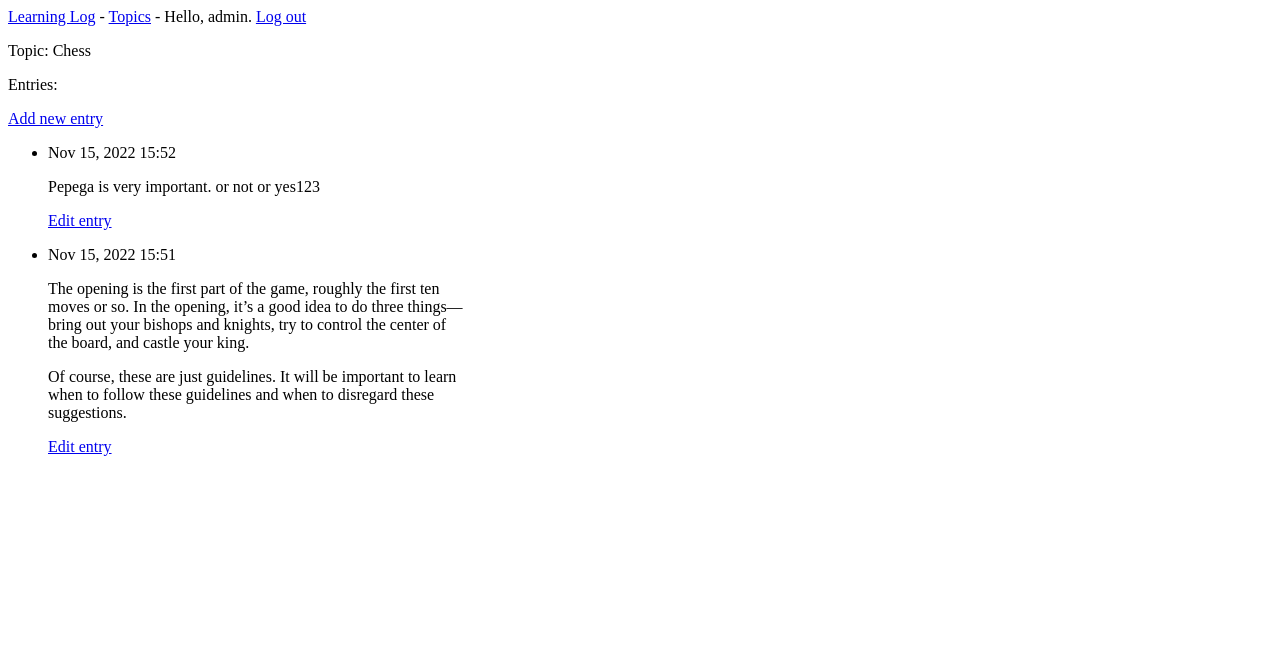
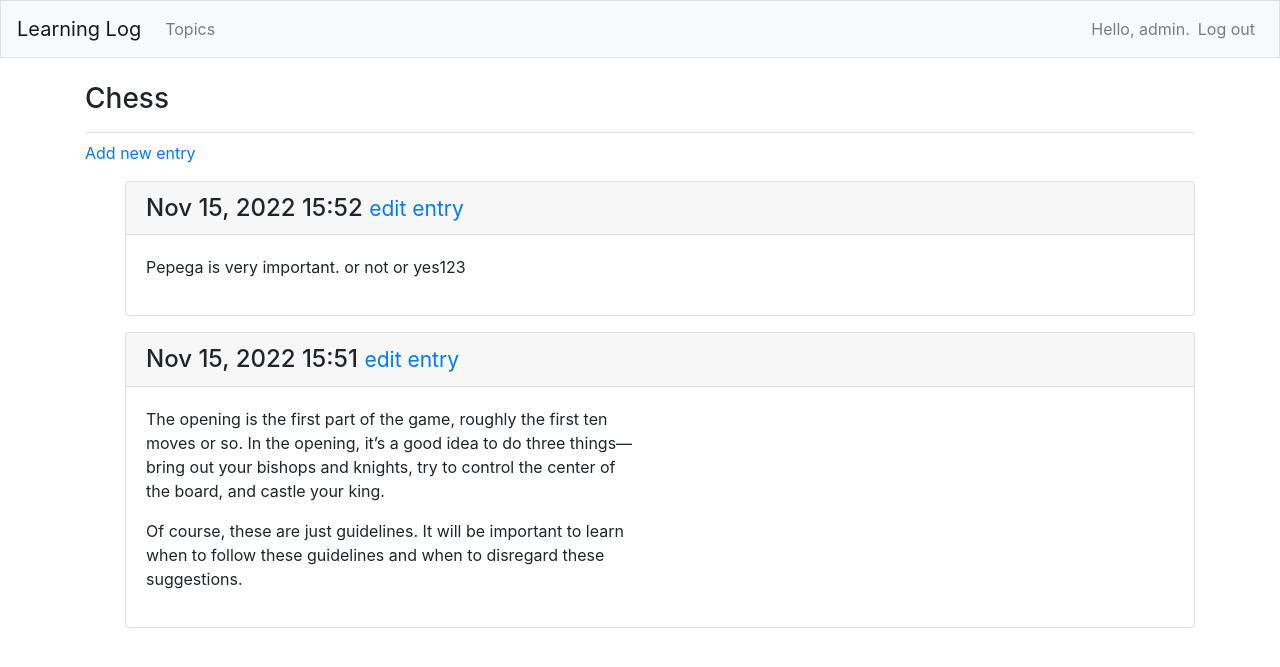
Before and after one commit to noidori/Learning_log, a Django app: page /topics/1/ in a window 1280 px wide. Shown: the top 667 px of the page. Run offline with Django 3.2, Linux system fonts and the light colour scheme; a user stored in the database is signed in; data comes from the database, SQL or seed files in the repository; both versions use the stored data as it was after the commit; some libraries are stand-ins or nearby versions.

Commit message:
Стиль по учебнику TODO: сделать задания

```diff
--- a/learning_logs/templates/learning_logs/base.html
+++ b/learning_logs/templates/learning_logs/base.html
@@ -1,13 +1,59 @@
-<p>
-    <a href="{% url 'learning_logs:index' %}">Learning Log</a> -
-    <a href="{% url 'learning_logs:topics' %}">Topics</a> -
-    {% if user.is_authenticated %}
-        Hello, {{ user.username }}.
-        <a href="{% url 'users:logout' %}">Log out</a>
-    {% else %}
-        <a href="{% url 'users:register' %}">Register</a>
-        <a href="{% url 'users:login' %}">Log in</a>
-    {% endif %}
-</p>
+{% load bootstrap4 %}
 
-{% block content %}{% endblock content %}
+<!doctype html>
+<html lang="en">
+<head>
+    <meta charset="utf-8">
+    <meta name="viewport" content="width=device-width, initial-scale=1, shrink-to-fit=no">
+    <title>Learning Log</title>
+
+    {% bootstrap_css %}
+    {% bootstrap_javascript jquery='full' %}
+</head>
+<body>
+    <nav class="navbar navbar-expand-md navbar-light bg-light mb-4 border">
+        <a class="navbar-brand" href="{% url 'learning_logs:index' %}">Learning Log</a>
+
+        <button class="navbar-toggler" type="button" data-toggle="collapse"
+                data-target="#navbarCollapse" aria-controls="navbarCollapse"
+                aria-expanded="false" aria-label="Toggle navigation">
+            <span class="navbar-toggler-icon"></span>
+        </button>
+        <div class="collapse navbar-collapse" id="navbarCollapse">
+            <ul class="navbar-nav mr-auto">
+                <li class="nav-item">
+                    <a class="nav-link" href="{% url 'learning_logs:topics' %}">
+                        Topics
+                    </a>
+                </li>
+            </ul>
+            <ul class="navbar-nav ml-auto">
+                {% if user.is_authenticated %}
+                    <li class="nav-item">
+                        <span class="navbar-text"}">Hello, {{ user.username }}.</span>
+                    </li>
+                    <li class="nav-item">
+                        <a class="nav-link" href="{% url 'users:logout' %}">Log out</a>
+                    </li>
+                {% else %}
+                    <li class="nav-item">
+                        <a class="nav-link" href="{% url 'users:register' %}">Register</a>
+                    </li>
+                    <li class="nav-item">
+                        <a class="nav-link" href="{% url 'users:login' %}">Log in</a>
+                    </li>
+                {% endif %}
+            </ul>
+        </div>
+    </nav>
+
+    <main role="main" class="container">
+        <div class="pb-2 mb-2 border-bottom">
+            {% block page_header %}{% endblock page_header %}
+        </div>
+        <div>
+            {% block content %}{% endblock content %}
+        </div>
+    </main>
+</body>
+</html>
--- a/learning_logs/templates/learning_logs/topic.html
+++ b/learning_logs/templates/learning_logs/topic.html
@@ -1,25 +1,28 @@
 {% extends 'learning_logs/base.html' %}
 
+{% block page_header %}
+  <h3>{{ topic }}</h3>
+{% endblock page_header %}
+
 {% block content %}
+  <p>
+    <a href="{% url 'learning_logs:new_entry' topic.id %}">Add new entry</a>
+  </p>
 
-  <p>Topic: {{ topic }}</p>
-
-  <p>Entries: </p>
-  <p>
-  <a href="{% url 'learning_logs:new_entry' topic.id %}">Add new entry</a>
-  </p>
   <ul>
-      {% for entry in entries %}
-        <li>
-          <p>{{ entry.date_added|date:'M d, Y H:i' }}</p>
-          <p>{{ entry.text|linebreaks }}</p>
-          <p>
-              <a href="{% url 'learning_logs:edit_entry' entry.id %}">Edit entry</a>
-          </p>
-        </li>
-      {% empty %}
-          <li>There are no entries for this topic yet.</li>
-      {% endfor %}
-  </ul>
+  {% for entry in entries %}
+    <div class="card mb-3">
+      <h4 class="card-header">
+        {{ entry.date_added|date:'M d, Y H:i' }}
+        <small><a href="{% url 'learning_logs:edit_entry' entry.id %}">
+            edit entry</a></small>
+      </h4>
+      <div class="card-body">
+        {{ entry.text|linebreaks }}
+      </div>
+    </div>
+  {% empty %}
+    <p>There are no entries for this topic yet.</p>
+  {% endfor %}
 
 {% endblock content %}
```
Also changed, not shown: learning_logs/templates/learning_logs/index.html (+10 -3 lines), learning_logs/templates/learning_logs/topics.html (+11 -10 lines), users/templates/registration/login.html (+15 -11 lines), db.sqlite3.
